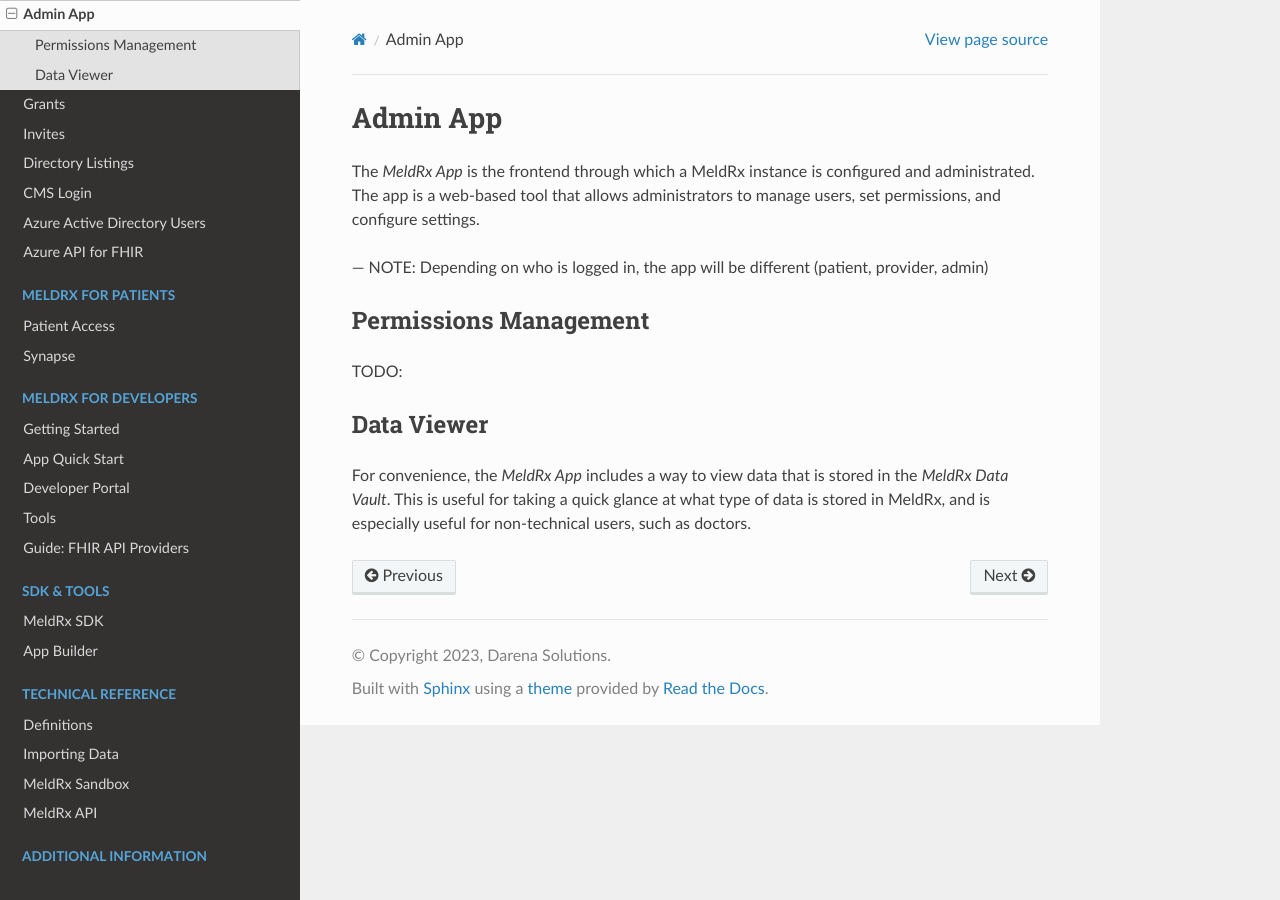
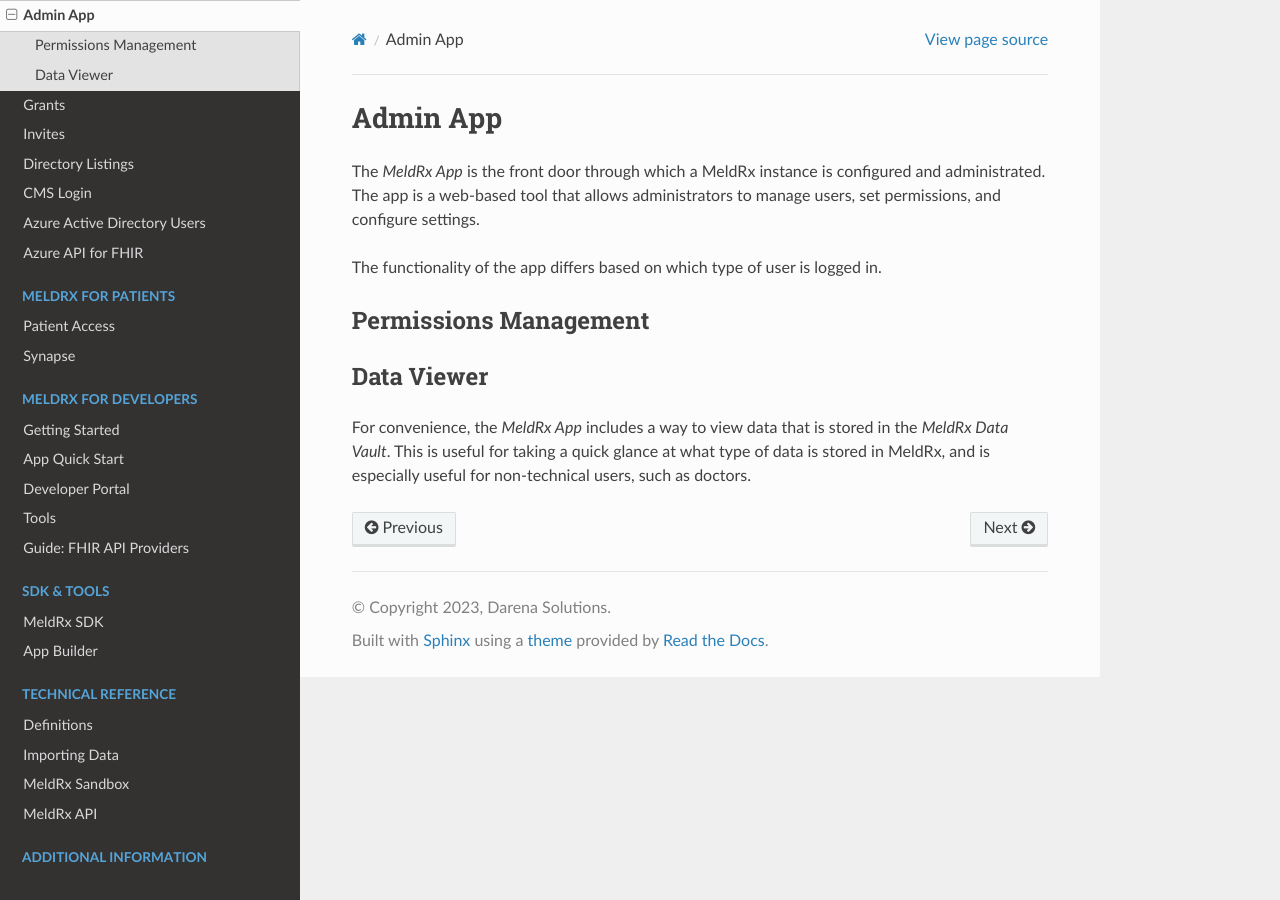
Before and after one commit to darena-solutions/bluebuttonpro-public, a Sphinx documentation site: the page built from docs/source/meldrx-for-organizations/admin-app.md, in a window 1280 px wide. Built offline with Sphinx 7.4.7 and the Read the Docs theme 2.0.0, drawn with Linux system fonts in a browser that asks for light colours.

```diff
--- a/docs/source/index.rst
+++ b/docs/source/index.rst
@@ -27,7 +27,6 @@ the :doc:`suggestions-and-bugs` page.
    :maxdepth: 4
    :caption: MeldRx for Organizations
 
-   meldrx-for-organizations/getting-started
    meldrx-for-organizations/admin-app
    meldrx-for-organizations/grants
    meldrx-for-organizations/invite
--- a/docs/source/meldrx-for-organizations/admin-app.md
+++ b/docs/source/meldrx-for-organizations/admin-app.md
@@ -1,13 +1,11 @@
 # Admin App
 
-The _MeldRx App_ is the frontend through which a MeldRx instance is configured and administrated.
+The *MeldRx App* is the front door through which a MeldRx instance is configured and administrated.
 The app is a web-based tool that allows administrators to manage users, set permissions, and configure settings.
 
---- NOTE: Depending on who is logged in, the app will be different (patient, provider, admin)
+The functionality of the app differs based on which type of user is logged in.
 
 ## Permissions Management
-
-TODO:
 
 ## Data Viewer
 
```
Also changed, not shown: docs/source/meldrx/apis.md (+1 -1 lines), docs/source/_hidden/getting-started.rst (renamed from docs/source/meldrx-for-organizations/getting-started.rst).
